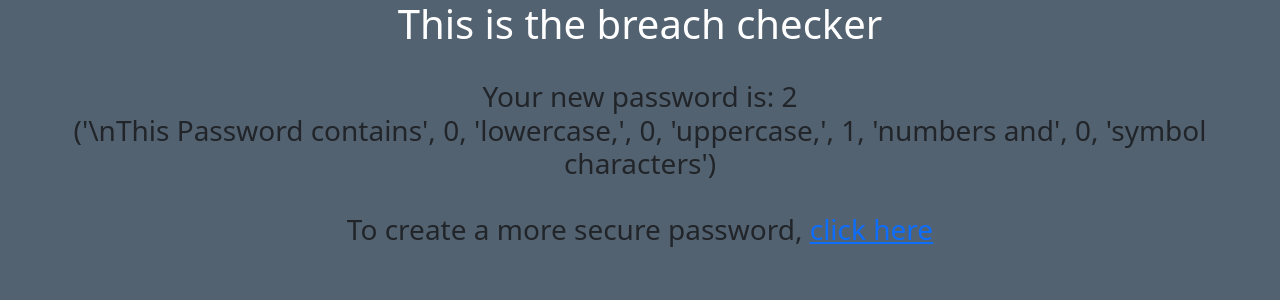
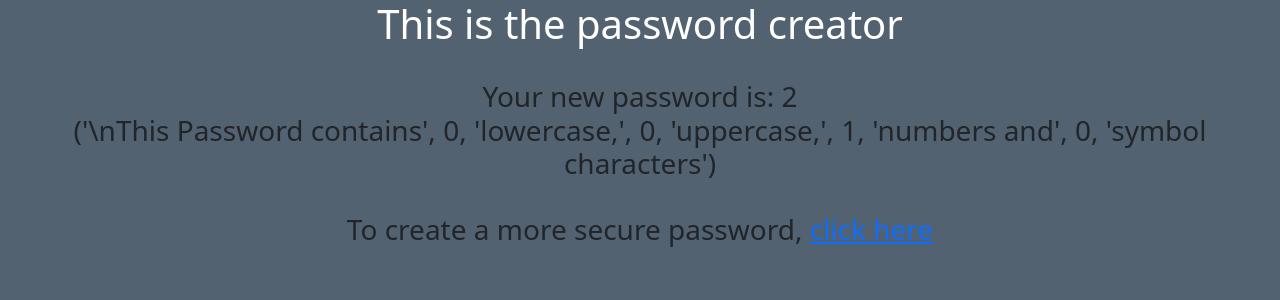
Before and after one commit to cybersomething/passroclus, a Flask app: page /generator/1 in a window 1280 px wide. Shown: the top 300 px of the page. Run offline with Flask 2, Linux system fonts and the light colour scheme.

Commit message:
Update generator.html

```diff
--- a/templates/generator.html
+++ b/templates/generator.html
@@ -12,7 +12,7 @@
     </style>
     <body>
       <div class="container-fluid" align="center">
-        <h1>This is the breach checker</h1>
+        <h1>This is the password creator</h1>
         <br>
       <h3>
 
```
